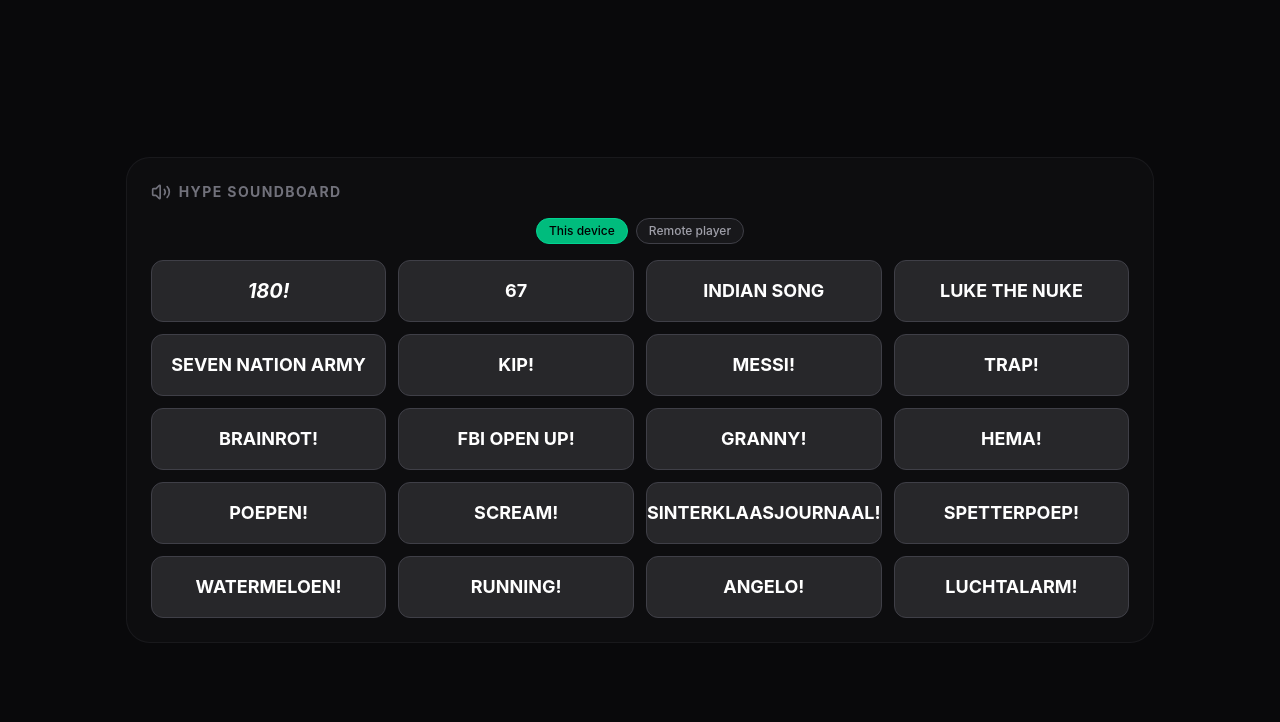
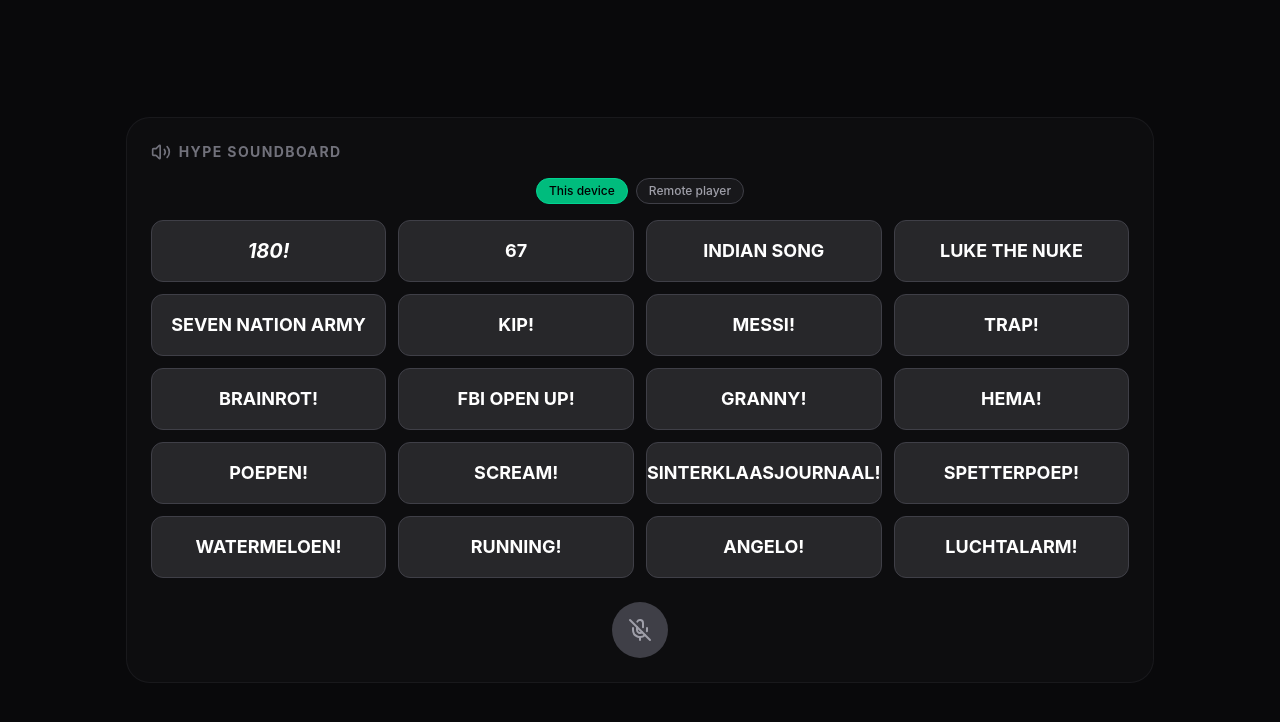
Before and after one commit to TvanRijn11/darts-hype-scoreboard, a Next.js app: page /soundboard in a window 1280 px wide. Shown: the top 722 px of the page. Built offline with nearby package versions, Linux system fonts and the light colour scheme; no server answers.

Commit message:
with mic

```diff
--- a/components/BigSoundboard.tsx
+++ b/components/BigSoundboard.tsx
@@ -1,7 +1,7 @@
 "use client";
 
 import React from "react";
-import { Volume2 } from "lucide-react";
+import { Mic, MicOff, Volume2 } from "lucide-react";
 import { SoundType } from "@/types/game";
 import { onSoundPlayback, playSound } from "@/lib/sounds";
 import { io, Socket } from "socket.io-client";
@@ -73,6 +73,66 @@
   const [connectionStatus, setConnectionStatus] =
     React.useState<ConnectionStatus>("idle");
   const [showServerConfig, setShowServerConfig] = React.useState(false);
+
+  const [isTalking, setIsTalking] = React.useState(false);
+  const audioContextRef = React.useRef<AudioContext | null>(null);
+  const streamRef = React.useRef<MediaStream | null>(null);
+
+  const startTalking = async () => {
+      if (!window.isSecureContext || !navigator.mediaDevices) {
+        alert("Microphone access is only available over HTTPS or localhost.");
+        return;
+      }
+
+      try {
+        const stream = await navigator.mediaDevices.getUserMedia({
+          audio: true,
+        });
+        streamRef.current = stream;
+
+        audioContextRef.current = new window.AudioContext({
+          sampleRate: 44100,
+        });
+        const source = audioContextRef.current.createMediaStreamSource(stream);
+
+        // Processor to convert Float32 audio to Int16 (which the server player expects)
+        const processor = audioContextRef.current.createScriptProcessor(
+          4096,
+          1,
+          1,
+        );
+
+        socket?.emit("start-voice");
+
+        processor.onaudioprocess = (e) => {
+          const inputData = e.inputBuffer.getChannelData(0);
+
+          // Convert Float32Array to Int16Array (PCM)
+          const pcmData = new Int16Array(inputData.length);
+          for (let i = 0; i < inputData.length; i++) {
+            const s = Math.max(-1, Math.min(1, inputData[i]));
+            pcmData[i] = s < 0 ? s * 0x8000 : s * 0x7fff;
+          }
+
+          // Send raw bytes to server
+          socket?.emit("voice-data", pcmData.buffer);
+        };
+
+        source.connect(processor);
+        processor.connect(audioContextRef.current.destination);
+
+        setIsTalking(true);
+      } catch (err) {
+        console.error("Error accessing mic:", err);
+      }
+  };
+
+  const stopTalking = () => {
+    socket?.emit("stop-voice");
+    streamRef.current?.getTracks().forEach((t) => t.stop());
+    audioContextRef.current?.close();
+    setIsTalking(false);
+  };
 
   React.useEffect(() => {
     setMounted(true);
@@ -311,6 +371,23 @@
           })(),
         )}
       </div>
+      <div className="mt-6 text-center">
+        <button
+          onMouseDown={startTalking}
+          onMouseUp={stopTalking}
+          onTouchStart={startTalking}
+          onTouchEnd={stopTalking}
+          className={`p-4 rounded-full transition ${
+            isTalking ? "bg-red-500 animate-pulse" : "bg-zinc-700"
+          }`}
+        >
+          {isTalking ? (
+            <Mic className="text-white" />
+          ) : (
+            <MicOff className="text-zinc-400" />
+          )}
+        </button>
+      </div>
     </div>
   );
 };
```
Also changed, not shown: 1 other file (tests, documents, lock files or other folders).
